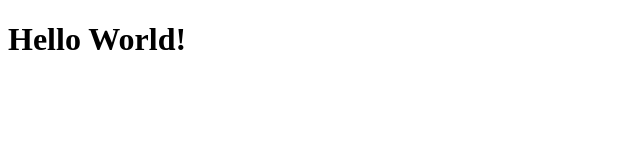
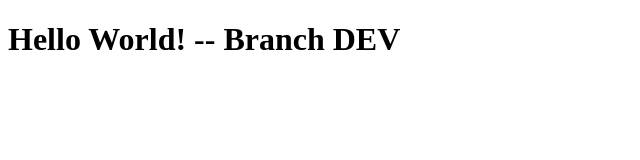
Before and after one commit to spinard/CR460-H2017test1, a plain HTML site: page static/index.html in a window 1280 px wide. Shown: the whole page, without its empty margins (0-640 px from the left). Drawn offline with Linux system fonts and the light colour scheme.

Commit message:
Update Branch

```diff
--- a/static/index.html
+++ b/static/index.html
@@ -5,6 +5,6 @@
     <title>CR460</title>
   </head>
   <body>
-    <H1> Hello World!</h1>
+    <H1> Hello World! -- Branch DEV</h1>
   </body>
 </html>
```
